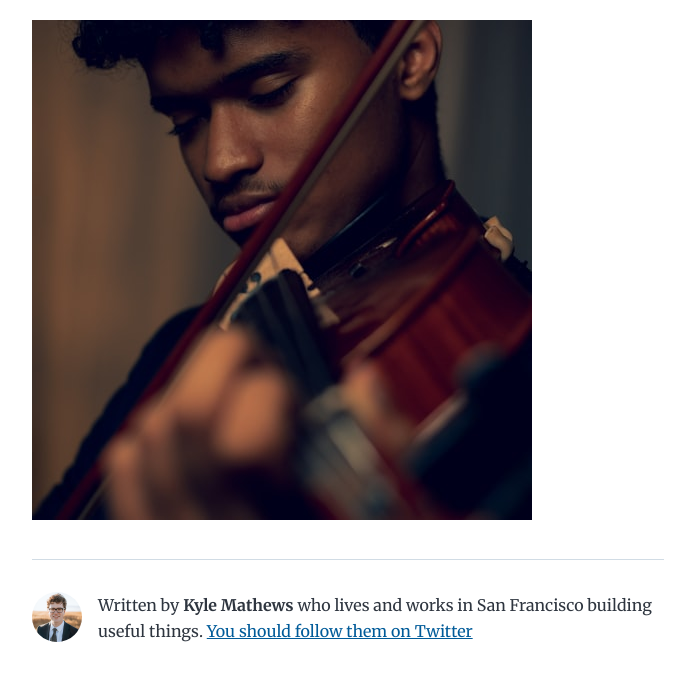
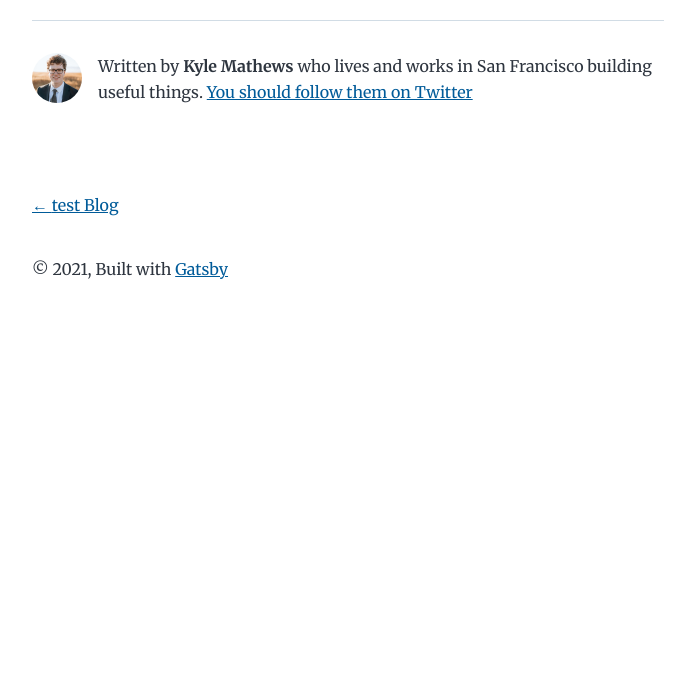
Before and after one commit to Saksham2514/foodblog, a Gatsby site: page /2021-08-30-trial/ in a window 1280 px wide. Shown: the part 388-1068 px from the top of the page, without its empty margins (292-987 px from the left). After the commit the page ends 800 px from the top, so only its background shows below. Built offline with nearby package versions, Linux system fonts and the light colour scheme; Gatsby itself is replaced by a stand-in of ours.

Commit message:
Update Blog “2021-08-30-trial”

```diff
--- a/content/blog/2021-08-30-trial.md
+++ b/content/blog/2021-08-30-trial.md
@@ -6,4 +6,3 @@ feature: /images/uploads/demo.jpg
 ---
 # Hi
 ## This is a trial
-![guitare Image](/images/uploads/demo.jpg "Image here")
```
